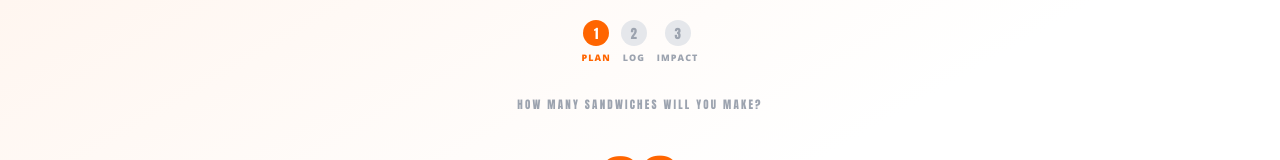
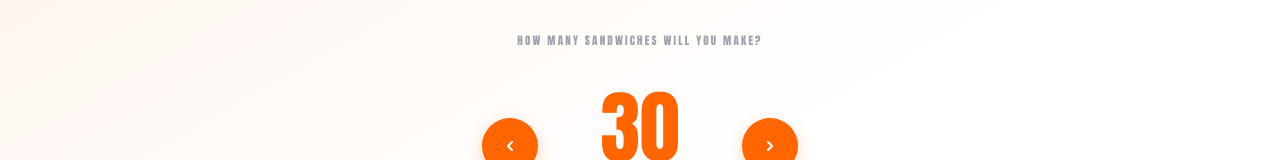
Before and after one commit to drohat38/WhatToBringFTC, a React (Vite) app in the folder ftc-react-app/: page / in a window 1280 px wide. Shown: the top 160 px of the page. Built offline with nearby package versions, Linux system fonts and the light colour scheme.

Commit message:
Auto-commit: Step 6 — remove flow-steps stepper UI from MainCalculator

```diff
--- a/ftc-react-app/src/components/MainCalculator.css
+++ b/ftc-react-app/src/components/MainCalculator.css
@@ -11,49 +11,6 @@
     rgba(255, 255, 255, 1) 70%,
     rgba(0, 51, 102, 0.07) 100%
   );
-}
-
-/* ── Flow stepper ── */
-.flow-steps {
-  display: flex;
-  align-items: center;
-  justify-content: center;
-  gap: 10px;
-  padding: 20px 20px 0;
-}
-.fs-step {
-  display: flex;
-  flex-direction: column;
-  align-items: center;
-  gap: 5px;
-}
-.fs-num {
-  width: 26px;
-  height: 26px;
-  border-radius: 50%;
-  background: var(--border);
-  color: var(--muted);
-  font-family: 'Anton', sans-serif;
-  font-size: 13px;
-  display: flex;
-  align-items: center;
-  justify-content: center;
-  transition: background 0.2s, color 0.2s;
-}
-.fs-lbl {
-  font-size: 9px;
-  font-weight: 800;
-  text-transform: uppercase;
-  letter-spacing: 0.12em;
-  color: var(--muted);
-  transition: color 0.2s;
-}
-.fs-step.fs-active .fs-num {
-  background: var(--orange);
-  color: var(--white);
-}
-.fs-step.fs-active .fs-lbl {
-  color: var(--orange);
 }
 
 /* ── Goal section ── */
--- a/ftc-react-app/src/components/MainCalculator.jsx
+++ b/ftc-react-app/src/components/MainCalculator.jsx
@@ -2,24 +2,6 @@ import { motion, AnimatePresence } from 'framer-motion'
 import { ITEMS, ALSO_ITEMS, getReq, getUnit } from '../data/ingredients'
 import IngredientCard from './IngredientCard'
 import './MainCalculator.css'
-
-// Hoisted: static JSX that never changes — no re-render cost (rendering-hoist-jsx)
-const FLOW_STEPS = (
-  <div className="flow-steps" aria-label="How it works">
-    <div className="fs-step fs-active">
-      <span className="fs-num">1</span>
-      <span className="fs-lbl">Plan</span>
-    </div>
-    <div className="fs-step">
-      <span className="fs-num">2</span>
-      <span className="fs-lbl">Log</span>
-    </div>
-    <div className="fs-step">
-      <span className="fs-num">3</span>
-      <span className="fs-lbl">Impact</span>
-    </div>
-  </div>
-)
 
 function MainCalculator({ goal, setGoal, flowState, onFlowChange }) {
   // goal/setGoal lifted to App so handleLogSubmit can read goal for ftc_logs
@@ -44,8 +26,6 @@ function MainCalculator({ goal, setGoal, flowState, onFlowChange }) {
 
   return (
     <motion.div id="view-main" layout>
-      {FLOW_STEPS}
-
       <AnimatePresence mode="wait">
         {flowState === 'PLAN' ? (
           <motion.div
```
